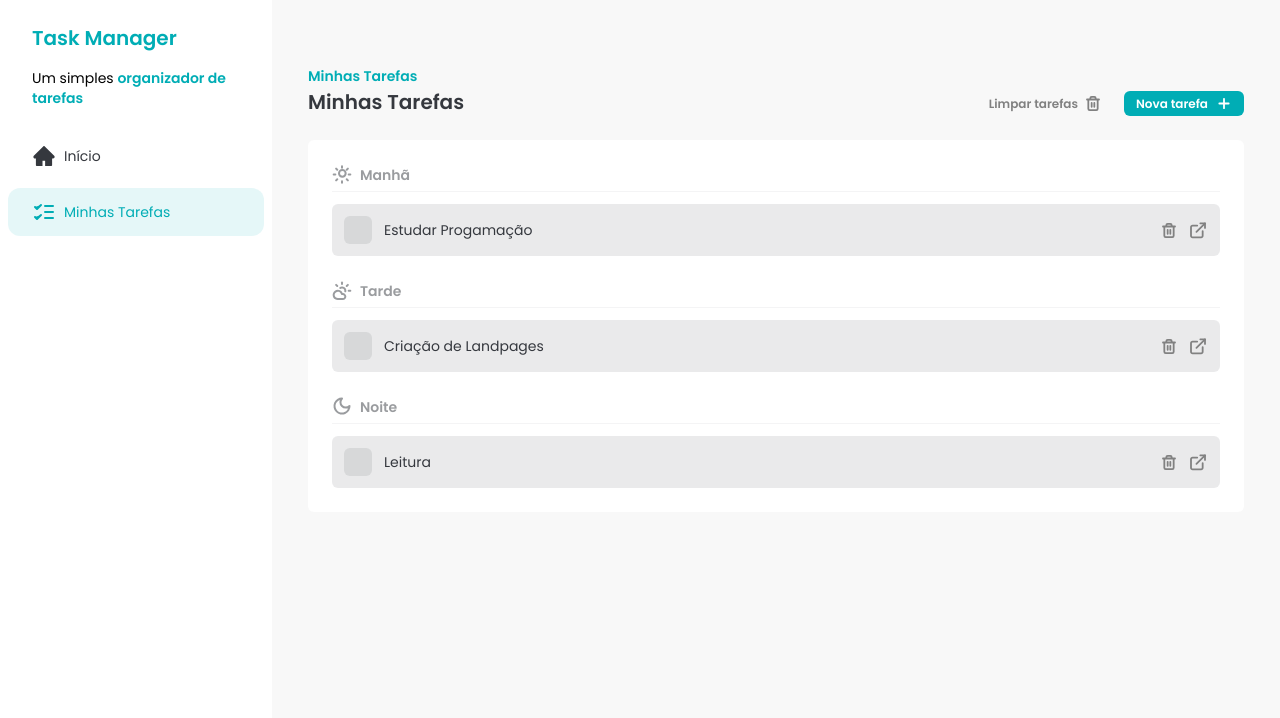
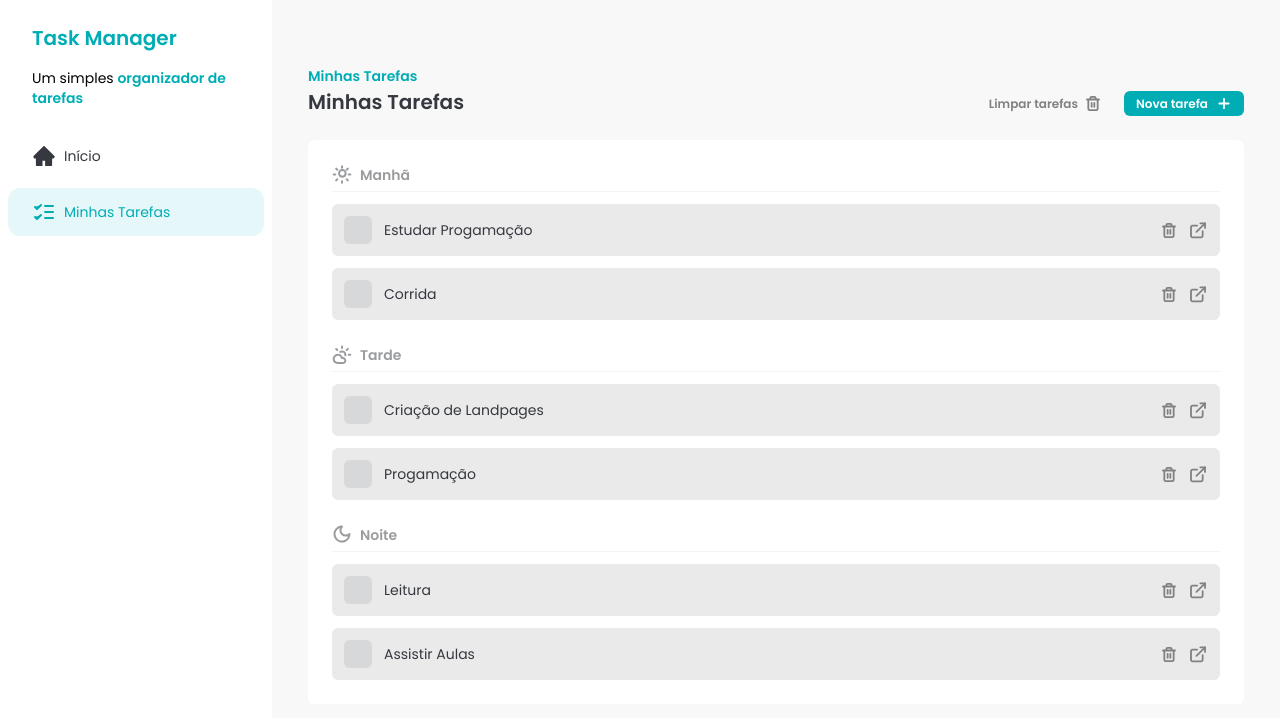
Before and after one commit to davifdev/task-manager-fsc, a React (Vite) app: page / in a window 1280 px wide. Shown: the top 718 px of the page. Built offline with nearby package versions, Linux system fonts and the light colour scheme; data requests are answered from the project's data file.

Commit message:
feat: ensure states of loading in actions

```diff
--- a/db.json
+++ b/db.json
@@ -20,6 +20,27 @@
       "time": "evening",
       "status": "not_started",
       "description": "Ler 30min antes de dormir"
+    },
+    {
+      "id": "c6ec7b17-fcae-4610-b4d6-94f6b7ab98f0",
+      "title": "Progamação",
+      "time": "afternoon",
+      "status": "not_started",
+      "description": "Progamar durante 4 horas"
+    },
+    {
+      "id": "22b833c6-f9f5-4880-bb32-efaa1872c365",
+      "title": "Corrida",
+      "time": "morning",
+      "status": "not_started",
+      "description": "correr 5km pela manhã"
+    },
+    {
+      "id": "49f6240f-e381-4b1d-b567-0f5991a1b939",
+      "title": "Assistir Aulas",
+      "time": "evening",
+      "status": "not_started",
+      "description": "Assistir aulas da faculdade"
     }
   ]
 }
--- a/src/components/AddTaskDialog.tsx
+++ b/src/components/AddTaskDialog.tsx
@@ -3,11 +3,12 @@ import { createPortal } from "react-dom";
 import Button from "./Button";
 import Input from "./Input";
 import InputSelect from "./InputSelect";
-import { useRef } from "react";
+import { useRef, useState } from "react";
 import { CSSTransition } from "react-transition-group";
 import type { TaskModel } from "../models/TaskModel";
 import { v4 } from "uuid";
 import { showMessage } from "../adapters/showMessage";
+import { LoaderIcon } from "../assets/icons";
 
 interface AddTaskDialogProps {
   isOpen: boolean;
@@ -24,24 +25,39 @@ const AddTaskDialog = ({
   const titleRef = useRef<null | HTMLInputElement>(null);
   const timeRef = useRef<null | HTMLSelectElement>(null);
   const descriptionRef = useRef<null | HTMLInputElement>(null);
+  const [isLoading, setIsLoading] = useState(false);
 
-  const handleAddTask = () => {
+  const handleAddTask = async () => {
+    setIsLoading(true);
     showMessage.dismiss();
     const title = titleRef.current?.value;
     const time = timeRef.current?.value;
     const description = descriptionRef.current?.value;
-    console.log(title, time, description);
 
     if (!title || !time || !description) return;
 
-    handleSubmit({
+    const newTask = {
       id: v4(),
       title,
       time,
       status: "not_started",
       description,
+    };
+
+    const response = await fetch("http://localhost:3000/tasks", {
+      method: "POST",
+      headers: {
+        "Content-Type": "application/json",
+      },
+      body: JSON.stringify(newTask),
     });
+    if (!response.ok) {
+      setIsLoading(true);
+      showMessage.error("Erro ao criar tarefa");
+    }
 
+    handleSubmit(newTask);
+    setIsLoading(false);
     handleClose();
   };
 
@@ -72,11 +88,13 @@ const AddTaskDialog = ({
                 title="Título"
                 placeholder="Título da tarefa"
                 id="title"
+                disabled={isLoading}
                 ref={titleRef}
               />
               <InputSelect
                 title="Horário"
                 id="time"
+                disabled={isLoading}
                 ref={timeRef}
                 defaultValue={"morning"}
               />
@@ -84,6 +102,7 @@ const AddTaskDialog = ({
                 title="Descrição"
                 placeholder="Descrição da tarefa"
                 id="desc"
+                disabled={isLoading}
                 ref={descriptionRef}
               />
               <div className="flex items-center gap-3">
@@ -91,6 +110,7 @@ const AddTaskDialog = ({
                   color="secondary"
                   size="large"
                   width="full"
+                  disabled={isLoading}
                   onClick={handleClose}
                 >
                   Cancelar
@@ -99,8 +119,10 @@ const AddTaskDialog = ({
                   color="primary"
                   size="large"
                   width="full"
+                  disabled={isLoading}
                   onClick={handleAddTask}
                 >
+                  {isLoading && <LoaderIcon className="animate-spin" />}
                   Salvar
                 </Button>
               </div>
--- a/src/components/Button.tsx
+++ b/src/components/Button.tsx
@@ -28,7 +28,6 @@ type ButtonAllProps = ButtonVariants & ButtonAttributes;
 
 interface ButtonProps extends ButtonAllProps {
   children: ReactNode;
-  disabled: boolean;
 }
 
 const Button = ({ children, color, size, width, ...props }: ButtonProps) => {
--- a/src/components/Tasks.tsx
+++ b/src/components/Tasks.tsx
@@ -9,6 +9,7 @@ import { showMessage } from "../adapters/showMessage";
 
 const Tasks = () => {
   const [tasks, setTasks] = useState<TaskModel[]>([]);
+
   useEffect(() => {
     const fetchTasks = async () => {
       const response = await fetch("http://localhost:3000/tasks");
@@ -80,18 +81,6 @@ const Tasks = () => {
   const handleSubmitTask = async (newTask: TaskModel) => {
     showMessage.dismiss();
     setTasks([...tasks, newTask]);
-
-    const response = await fetch("http://localhost:3000/tasks", {
-      method: "POST",
-      headers: {
-        "Content-Type": "application/json",
-      },
-      body: JSON.stringify(newTask),
-    });
-    if (!response.ok) {
-      showMessage.error("Erro ao criar tarefa");
-    }
-
     showMessage.success("Tarefa criada com sucesso");
   };
 
```
